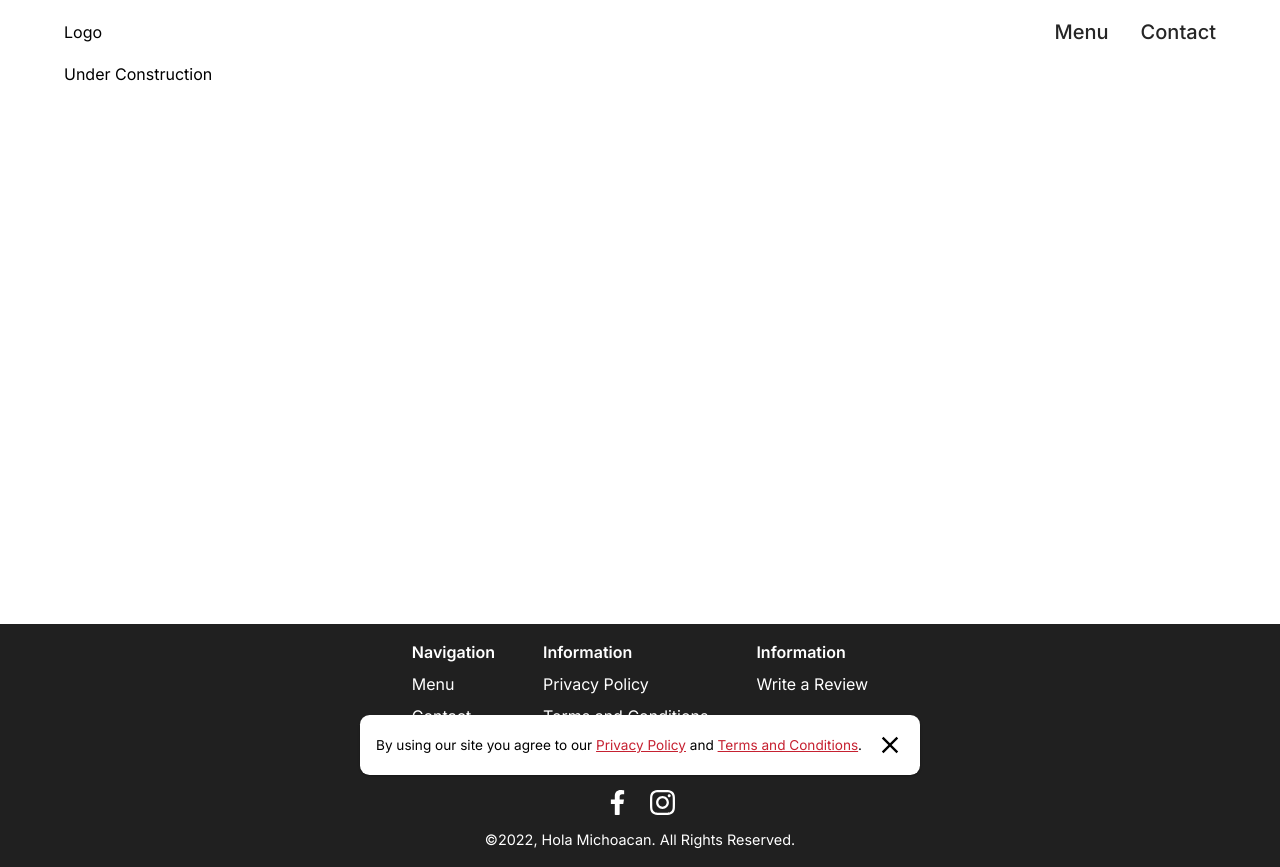
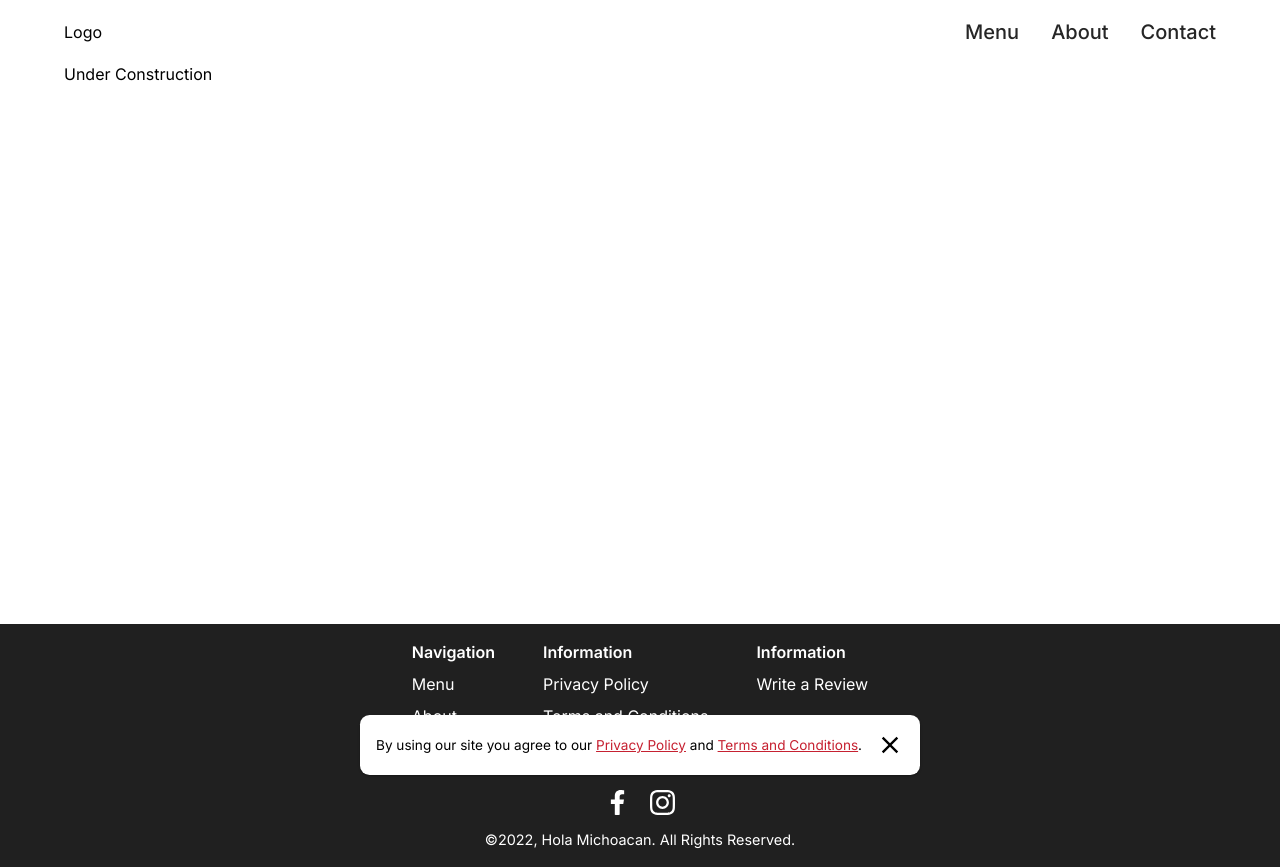
Before and after one commit to edsonjaramillo/hola-michocan, a Next.js app: page / in a window 1280 px wide. Built offline with nearby package versions, Linux system fonts and the light colour scheme.

Commit message:
added about link

```diff
--- a/components/shared/Navbar.tsx
+++ b/components/shared/Navbar.tsx
@@ -12,10 +12,10 @@ export const navbarLinks = [
     slug: '/menu',
     name: 'Menu',
   },
-  // {
-  //   slug: '/about',
-  //   name: 'About',
-  // },
+  {
+    slug: '/#about',
+    name: 'About',
+  },
   {
     slug: '/contact',
     name: 'Contact',
```
